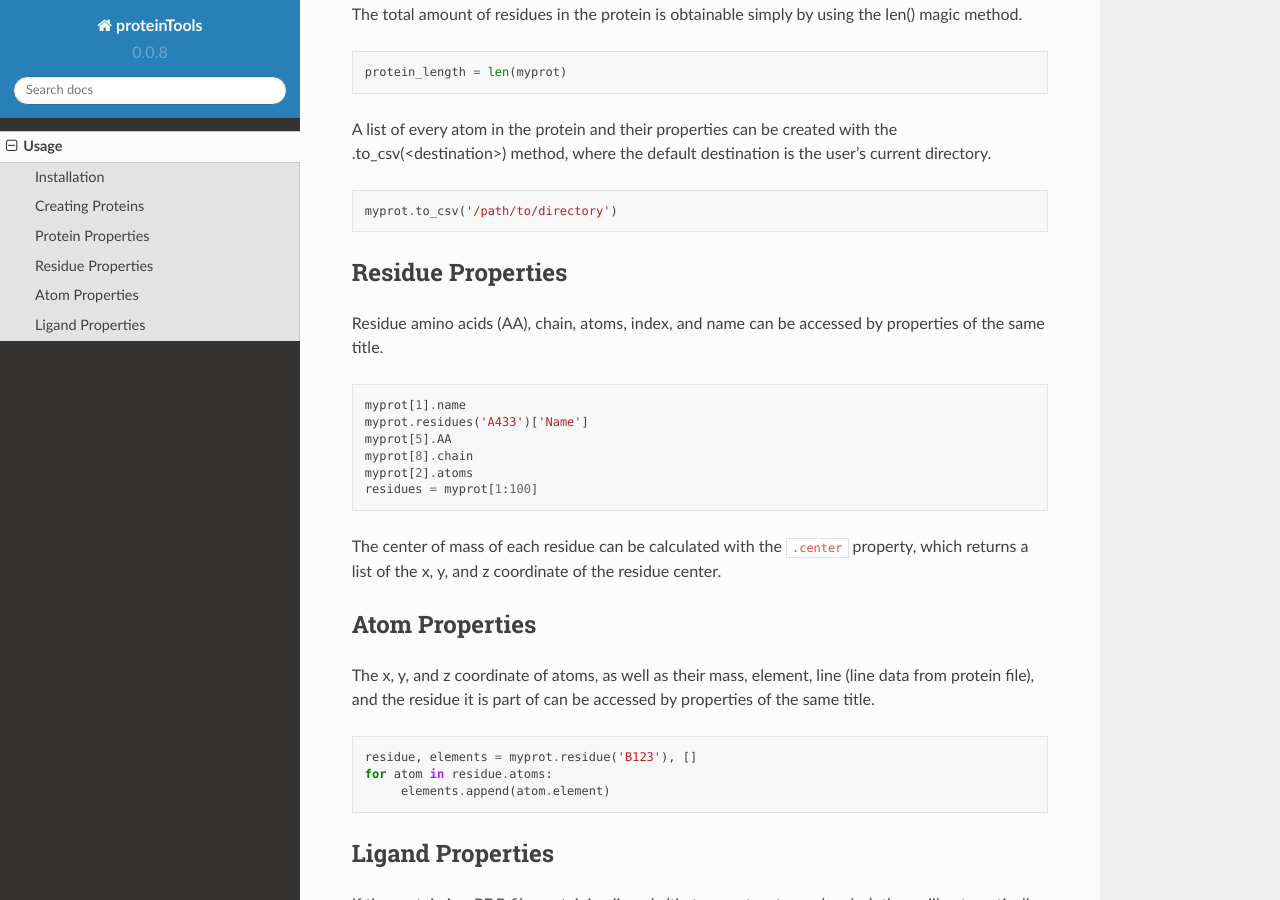
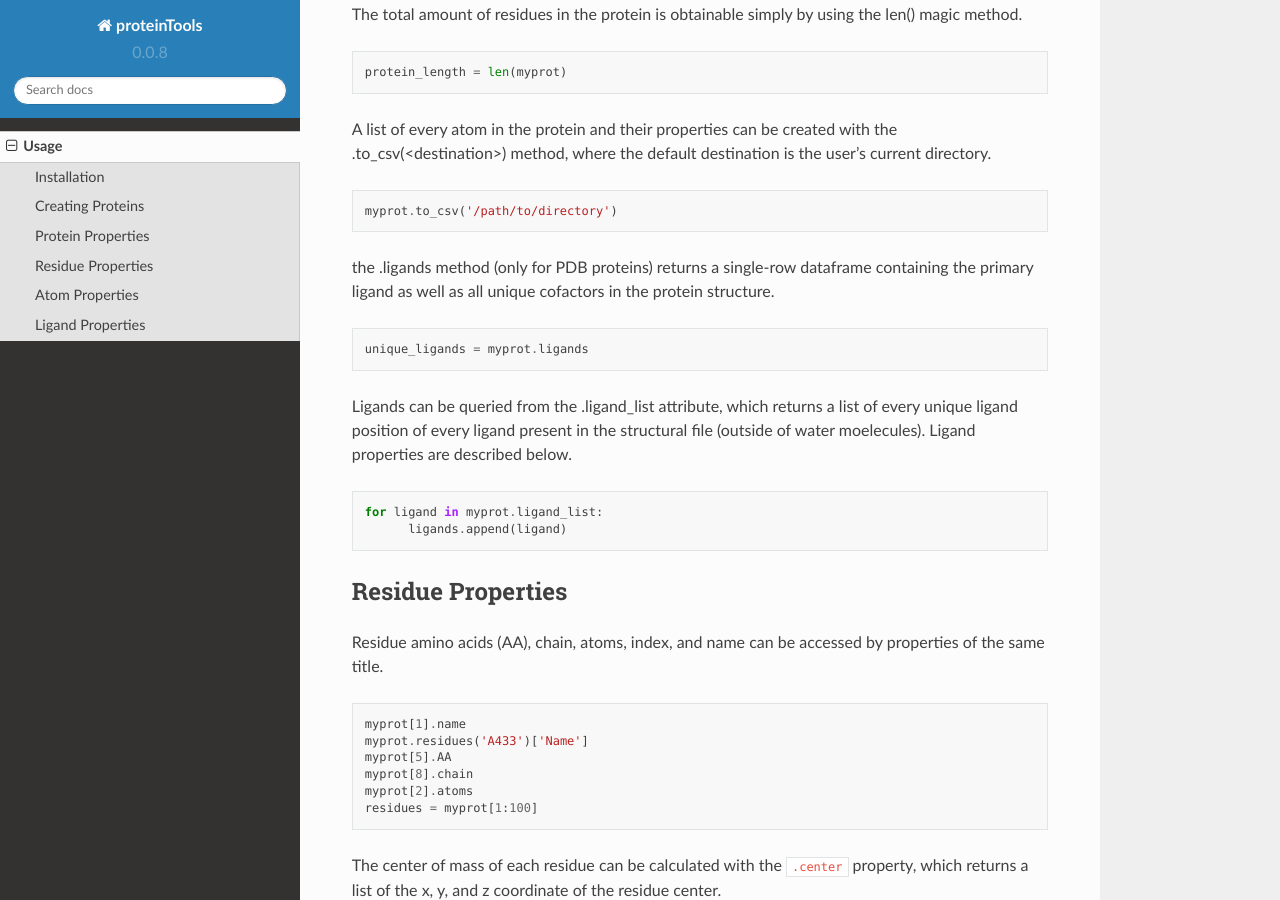
Before and after one commit to tiger1deF/proteinTools, a Sphinx documentation site: the page built from docs/source/usage.rst, in a window 1280 px wide and 900 px high, scrolled down 1661 px. Built offline with Sphinx 7.4.7 and the Read the Docs theme 2.0.0, drawn with Linux system fonts in a browser that asks for light colours; pages that are not in the unit, such as notebooks, are missing from menus.

Commit message:
Update usage.rst

```diff
--- a/docs/source/usage.rst
+++ b/docs/source/usage.rst
@@ -81,6 +81,19 @@ A list of every atom in the protein and their properties can be created with the
 
    myprot.to_csv('/path/to/directory')
 
+the .ligands method (only for PDB proteins) returns a single-row dataframe containing the primary ligand as well as all unique cofactors in the protein structure.
+
+.. code-block:: python
+
+   unique_ligands = myprot.ligands
+
+Ligands can be queried from the .ligand_list attribute, which returns a list of every unique ligand position of every ligand present in the structural file (outside of water moelecules). Ligand properties are described below.
+
+.. code-block:: python
+
+   for ligand in myprot.ligand_list:
+         ligands.append(ligand)
+
 Residue Properties
 -------------------
 
```
